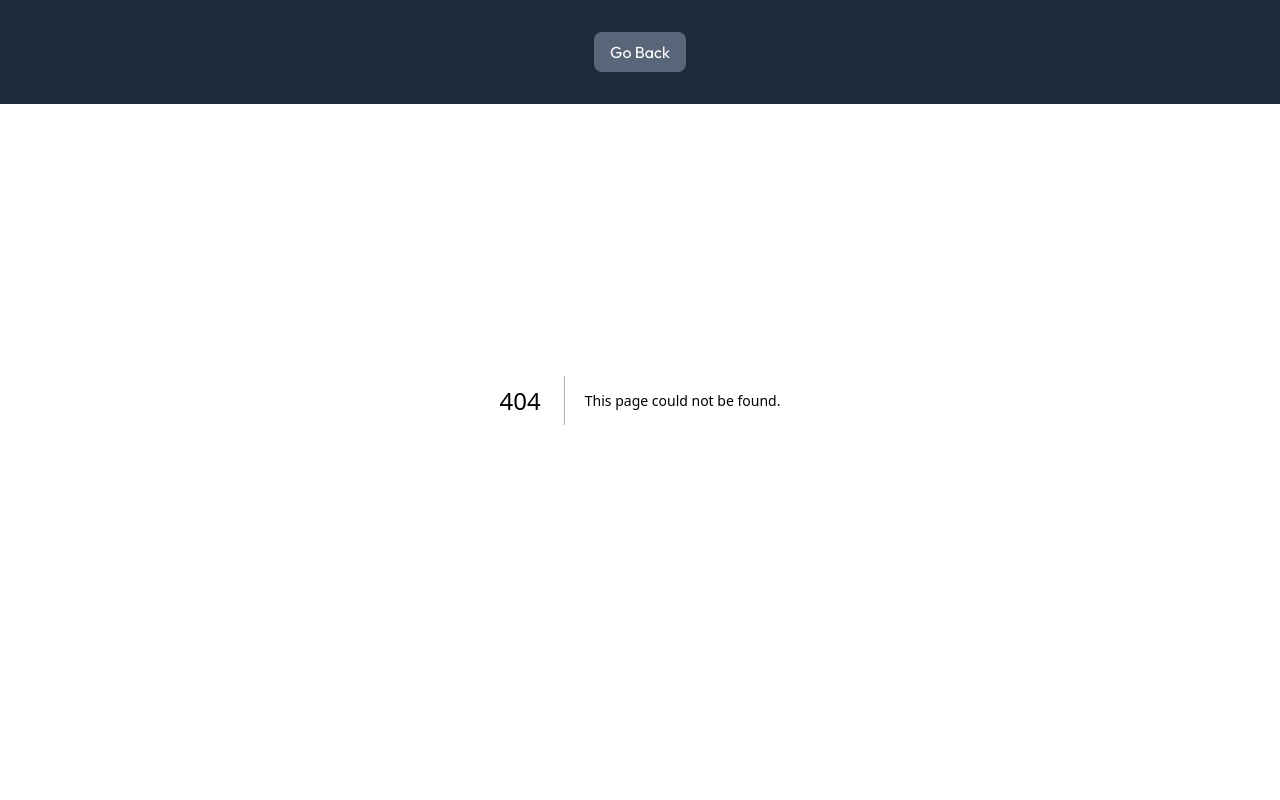
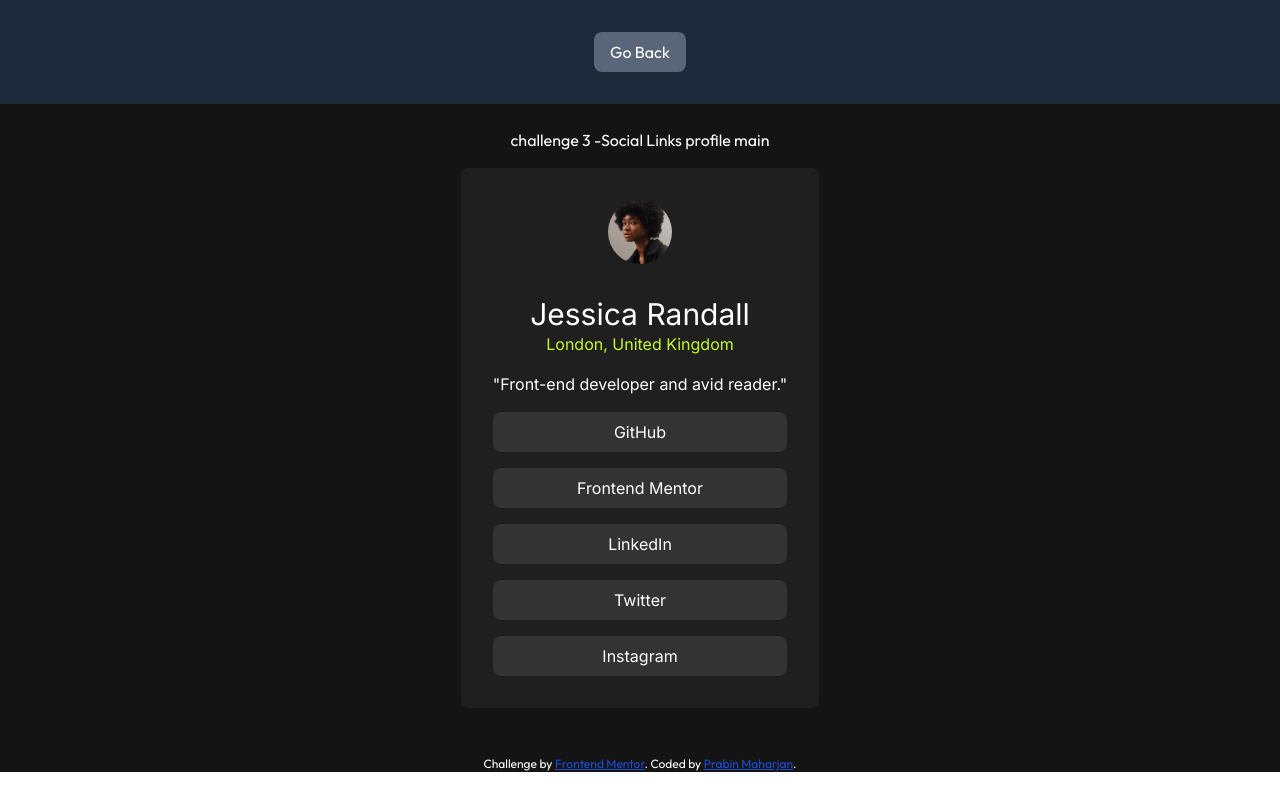
Before and after one commit to PrabinMhzn/FrontEndChallenge, a Next.js app: page /challenge_3 in a window 1280 px wide. Before the commit this address had no page. Built offline with nearby package versions, Linux system fonts and the light colour scheme.

Commit message:
challenge_3

```diff
--- a/src/app/challenge_2/page.tsx
+++ b/src/app/challenge_2/page.tsx
@@ -2,8 +2,8 @@ import React from "react";
 
 const page = () => {
   return (
-    <div className="flex flex-col h-screen items-center justify-center bg-customyellow font-figtree">
-      <div className="flex flex-col bg-white w-2/3 h-auto m-4 rounded-2xl border-black border-2 [box-shadow:4px_4px_0px_0px]  p-6 max-w-sm ">
+    <div className="flex flex-col h-screen items-center justify-center  pt-32 bg-customyellow font-figtree">
+      <div className="flex flex-col bg-white h-auto m-4 rounded-2xl border-black border-2 [box-shadow:4px_4px_0px_0px]  p-6 max-w-sm ">
         <img
           src="/images/illustration-article.svg"
           alt="illustration"
@@ -14,14 +14,16 @@ const page = () => {
         </div>
 
         <p className="my-4">Published 21 Dec 2023</p>
-        <h1 className="font-bold text-2xl">HTML & CSS foundations </h1>
+        <h1 className="font-bold text-2xl hover:text-customyellow transition duration-300 hover:cursor-pointer">
+          HTML & CSS foundations{" "}
+        </h1>
         <p className="my-4 text-gray-light">
           These languages are the backbone of every website, defining structure,
           content, and presentation.
         </p>
-        <div className="flex flex-row gap-2">
+        <div className="flex flex-row items-center gap-2 ">
           <img src="/images/image-avatar.webp" alt="" className="w-8 h-8" />
-          <p className="font-bold"> Greg Hooper</p>
+          <p className="font-semibold"> Greg Hooper</p>
         </div>
       </div>
 
--- /dev/null
+++ b/src/app/challenge_3/page.tsx
@@ -0,0 +1,62 @@
+import { Button } from "@/components/Button";
+import React from "react";
+
+const page = () => {
+  return (
+    <div className="flex flex-col h-auto items-center justify-center bg-gray-3900 text-white pt-32">
+      <h1>challenge 3 -Social Links profile main</h1>
+      <div className="flex flex-col bg-gray-3800 h-auto m-4 p-8 items-center justify-center rounded-lg font-inter">
+        <img
+          src="/images/avatar-jessica.jpeg"
+          alt="avatar image"
+          className="rounded-full w-16 mb-8"
+        />
+        <div className="text-center gap-8">
+          <h1 className="text-3xl ">Jessica Randall</h1>
+          <p className="text-green">London, United Kingdom</p>
+        </div>
+        <div>
+          <p className="my-4">"Front-end developer and avid reader."</p>
+          <ul className="flex flex-col items-center w-full gap-4 hover:cursor-pointer text-base">
+            <li className="w-full">
+              <Button label="GitHub" />
+            </li>
+            <li className="w-full">
+              <Button label="Frontend Mentor" />
+            </li>
+            <li className="w-full">
+              <Button label="LinkedIn" />
+            </li>
+            <li className="w-full">
+              <Button label="Twitter" />
+            </li>
+            <li className="w-full">
+              <Button label="Instagram" />
+            </li>
+          </ul>
+        </div>
+      </div>
+
+      <div className="text-xs mt-4">
+        <p className="text-xs mt-4 text-center ">
+          Challenge by{" "}
+          <span className="text-blue-700 underline ">
+            <a
+              href="https:/www.frontendmentor.io?ref=challenge"
+              target="_blank"
+            >
+              Frontend Mentor
+            </a>
+          </span>
+          . Coded by{" "}
+          <span className="text-blue-700 underline">
+            <a href="https://'portfolio-prabin-vercel.app">Prabin Maharjan</a>
+          </span>
+          .
+        </p>
+      </div>
+    </div>
+  );
+};
+
+export default page;
--- a/src/app/globals.css
+++ b/src/app/globals.css
@@ -1,4 +1,5 @@
 @import url("https://fonts.googleapis.com/css2?family=Figtree:wght@500;800&display=swap");
+@import url("https://fonts.googleapis.com/css2?family=Inter:ital,opsz,wght@0,14..32,100..900;1,14..32,100..900&display=swap");
 
 @tailwind base;
 @tailwind components;
--- a/src/app/page.tsx
+++ b/src/app/page.tsx
@@ -2,13 +2,13 @@ import Link from "next/link";
 
 export default function Home() {
   return (
-    <main className="flex  h-screen flex-col items-center justify-between p-24 bg-slate-200 w-screen">
+    <main className="flex h-screen flex-col items-center justify-between p-24 bg-slate-200 w-screen font-inter">
       <div className="flex flex-col justify-center items-center bg-slate-50 p-8 rounded-md min-w-96 mt-8">
         <h1 className="font-bold text-4xl">Front End Mentor Challenges</h1>
-        <ul className="mt-8 ">
+        <ul className="flex flex-col mt-8 gap-8">
           <li className=" flex  flex-col text-center">
             <Link href="/challenge_1">
-              <h1 className="hover:text-slate-300 bg-slate-500 p-4 rounded-lg mb-4 hover:scale-110 duration-300">
+              <h1 className="hover:text-slate-300 bg-slate-500 p-4 rounded-lg hover:scale-110 duration-300">
                 challenge 1 - QR code component
               </h1>
             </Link>
@@ -20,6 +20,13 @@ export default function Home() {
               </h1>
             </Link>
           </li>
+          <li>
+            <Link href="/challenge_3">
+              <h1 className="hover:text-slate-300 bg-slate-500 p-4 rounded-lg hover:scale-110 duration-300">
+                challenge 3 -Social Links profile main
+              </h1>
+            </Link>
+          </li>
         </ul>
       </div>
     </main>
--- /dev/null
+++ b/src/components/Button.tsx
@@ -0,0 +1,11 @@
+import React from "react";
+interface ButtonProps {
+  label: string;
+}
+export const Button: React.FC<ButtonProps> = ({ label }) => {
+  return (
+    <button className="bg-gray-3700 py-2 w-full text-center rounded-lg  focus:outline-none focus:ring-green-500 focus:bg-green focus:text-black  focus:font-semibold transition-all duration-200 ease-in-out">
+      {label}
+    </button>
+  );
+};
--- a/src/components/Nav.tsx
+++ b/src/components/Nav.tsx
@@ -2,7 +2,7 @@ import Link from "next/link";
 
 const Nav = () => {
   return (
-    <div className=" fixed flex flex-col items-center bg-slate-800 p-8 w-screen">
+    <div className=" fixed flex  flex-col items-center bg-slate-800 p-8 mb-8 w-screen  ">
       <Link href="/">
         <h1 className="bg-slate-400 bg-opacity-50 px-4 py-2 hover:scale-110 rounded-lg text-white">
           Go Back
--- a/tailwind.config.ts
+++ b/tailwind.config.ts
@@ -16,6 +16,10 @@ const config: Config = {
         white: "hsl(0, 0%, 100%)",
         "gray-light": "hsl(0, 0%, 42%)",
         "gray-dark": "hsl(0, 0%, 7%)",
+        green: "hsl(75,94%,57%)",
+        "gray-3900": " hsl(0, 0%, 8%)",
+        "gray-3800": "hsl(0, 0%, 12%)",
+        "gray-3700": "hsl(0, 0%, 20%)",
       },
       backgroundImage: {
         "gradient-radial": "radial-gradient(var(--tw-gradient-stops))",
@@ -24,6 +28,7 @@ const config: Config = {
       },
       fontFamily: {
         figtree: ["Figtree", "sans-serif"],
+        inter: ["Inter", "sans-serif"],
       },
     },
   },
```
Also changed, not shown: public/images/avatar-jessica.jpeg (added).
